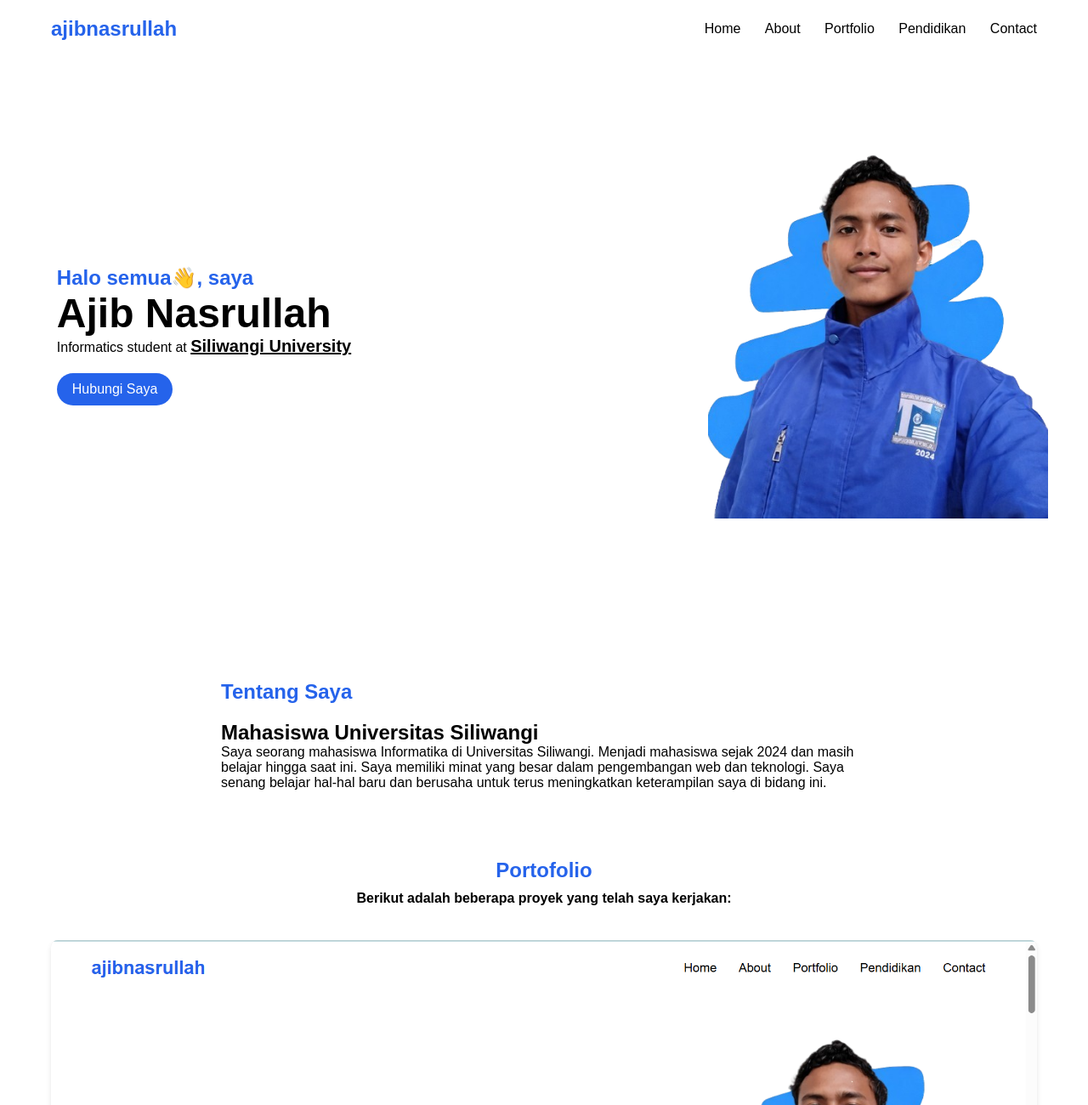
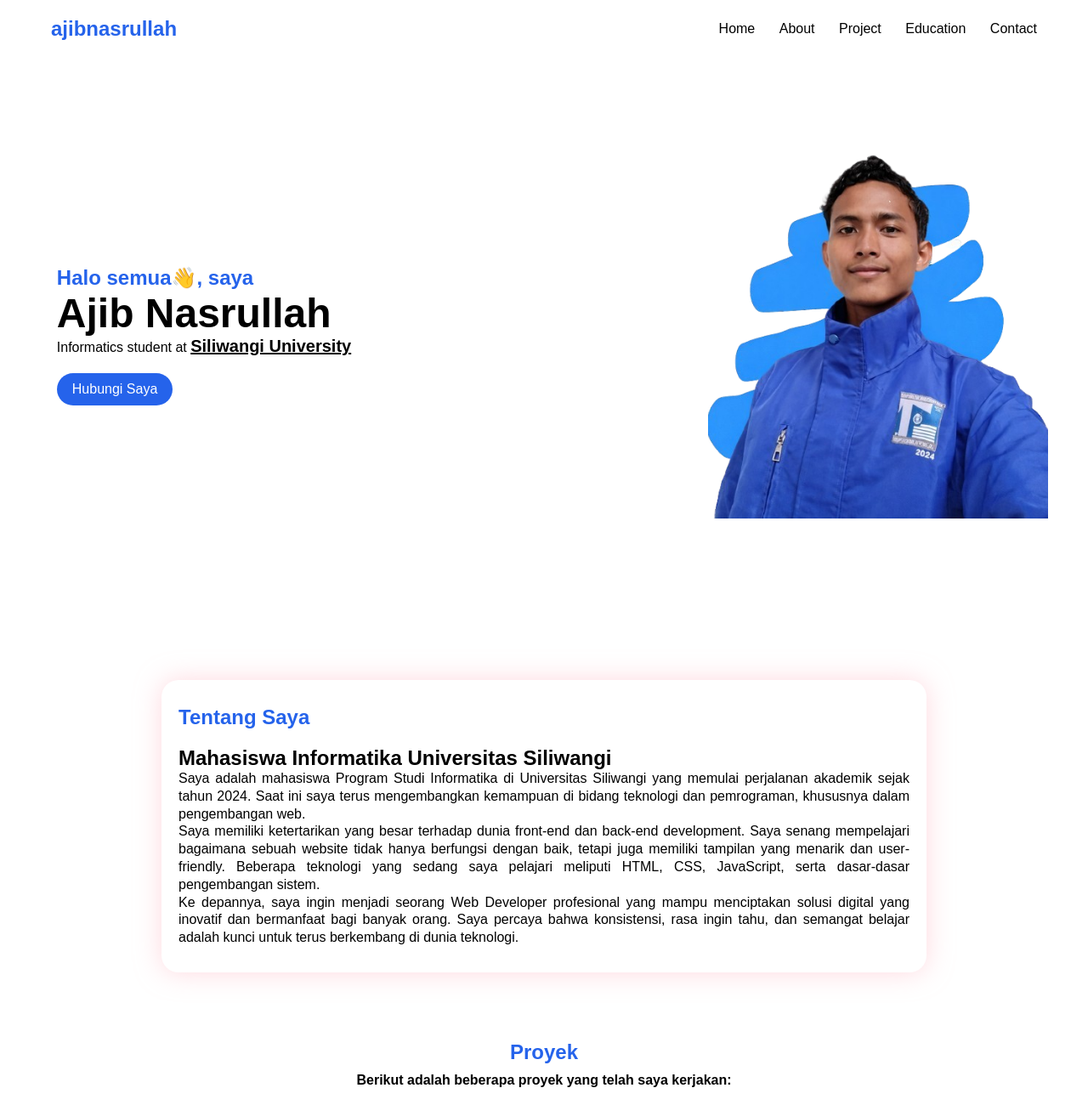
Before and after one commit to farays21/portfolio, a plain HTML site: page index.html in a window 1280 px wide. Shown: the top 1300 px of the page at 85% size. Drawn offline with Linux system fonts and the light colour scheme.

Commit message:
p
-makeup about
-section porto --> project
-add repo web kalkulus2

```diff
--- a/css/style.css
+++ b/css/style.css
@@ -135,9 +135,12 @@ body {
 }
 
 .about {
-  max-width: 800px;
+  background: white;
+  padding: 30px 20px;
+  border-radius: 20px;
+  box-shadow: 0 0 30px rgba(255, 182, 193, 0.5);
+  max-width: 900px;
   margin: 80px auto;
-  padding: 0 20px;
   color: #000;
 }
 
@@ -146,6 +149,11 @@ body {
   margin-bottom: 20px;
   color: #2563eb;
 }
+.about p {
+  line-height: 1.3;
+  text-align: justify;
+}
+
 .portfolio {
   max-width: 1200px;
   margin: 80px auto;
--- a/index.html
+++ b/index.html
@@ -24,8 +24,8 @@
       <nav class="nav-menu" id="nav-menu">
         <a href="#home">Home</a>
         <a href="#about">About</a>
-        <a href="#portfolio">Portfolio</a>
-        <a href="#pendidikan">Pendidikan</a>
+        <a href="#portfolio">Project</a>
+        <a href="#pendidikan">Education</a>
         <a href="#contact">Contact</a>
       </nav>
 
@@ -56,15 +56,24 @@
     </section>
 
     <section id="about" class="section about">
-      <h2>Tentang Saya</h2>
-      <h1>Mahasiswa Universitas Siliwangi</h1>
-      <p>
-        Saya seorang mahasiswa Informatika di Universitas Siliwangi. Menjadi mahasiswa sejak 2024 dan masih belajar hingga saat ini. Saya memiliki minat yang besar dalam pengembangan web dan teknologi. Saya senang belajar hal-hal baru dan berusaha untuk terus meningkatkan keterampilan saya di bidang ini.
-      </p>
-    </section>
+  <h2>Tentang Saya</h2>
+  <h1>Mahasiswa Informatika Universitas Siliwangi</h1>
+  <p>
+    Saya adalah mahasiswa Program Studi Informatika di Universitas Siliwangi yang memulai perjalanan akademik sejak tahun 2024. Saat ini saya terus mengembangkan kemampuan di bidang teknologi dan pemrograman, khususnya dalam pengembangan web.
+  </p>
+
+  <p>
+    Saya memiliki ketertarikan yang besar terhadap dunia front-end dan back-end development. Saya senang mempelajari bagaimana sebuah website tidak hanya berfungsi dengan baik, tetapi juga memiliki tampilan yang menarik dan user-friendly. Beberapa teknologi yang sedang saya pelajari meliputi HTML, CSS, JavaScript, serta dasar-dasar pengembangan sistem.
+  </p>
+
+  <p>
+    Ke depannya, saya ingin menjadi seorang Web Developer profesional yang mampu menciptakan solusi digital yang inovatif dan bermanfaat bagi banyak orang. Saya percaya bahwa konsistensi, rasa ingin tahu, dan semangat belajar adalah kunci untuk terus berkembang di dunia teknologi.
+  </p>
+</section>
+
 
     <section id="portfolio" class="section portfolio">
-      <h2>Portofolio</h2>
+      <h2>Proyek</h2>
       <h4>Berikut adalah beberapa proyek yang telah saya kerjakan:</h4>
       <div class="portfolio-items">
         <div class="portfolio-item">
@@ -75,7 +84,7 @@
         <div class="portfolio-item">
           <img src="img/project2.png" alt="Project 2" />
           <h3>Website Pencatatan Mingguan</h3>
-          <p>Membantu anak rantau/kos dalam menejemen keuangan</p>
+          <p>Membantu anak rantau/kos dalam menejemen keuangan  <a href="https://github.com/farays21/Project-Kalkulus2" target="_blank">(Lihat Repository)</a></p>
         </div>
         <div class="portfolio-item">
           <img src="img/project3.png" alt="Project 3" />
```
